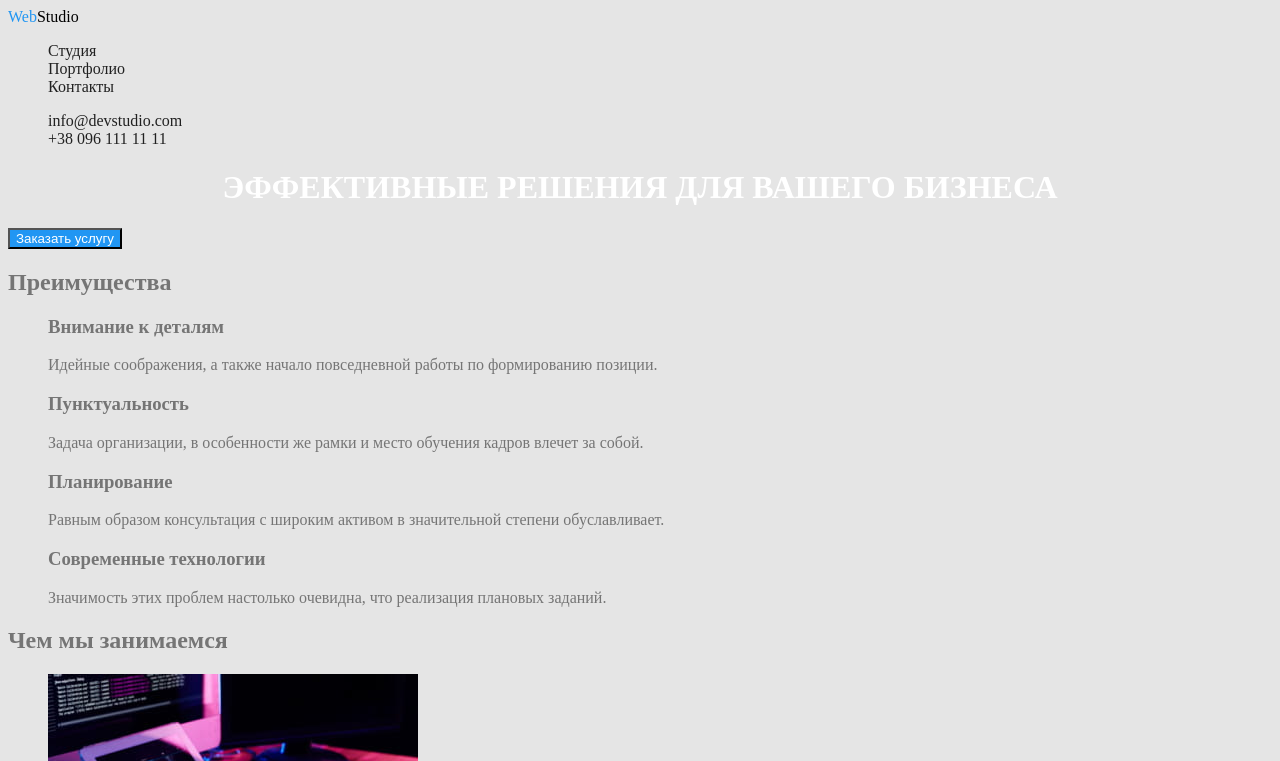
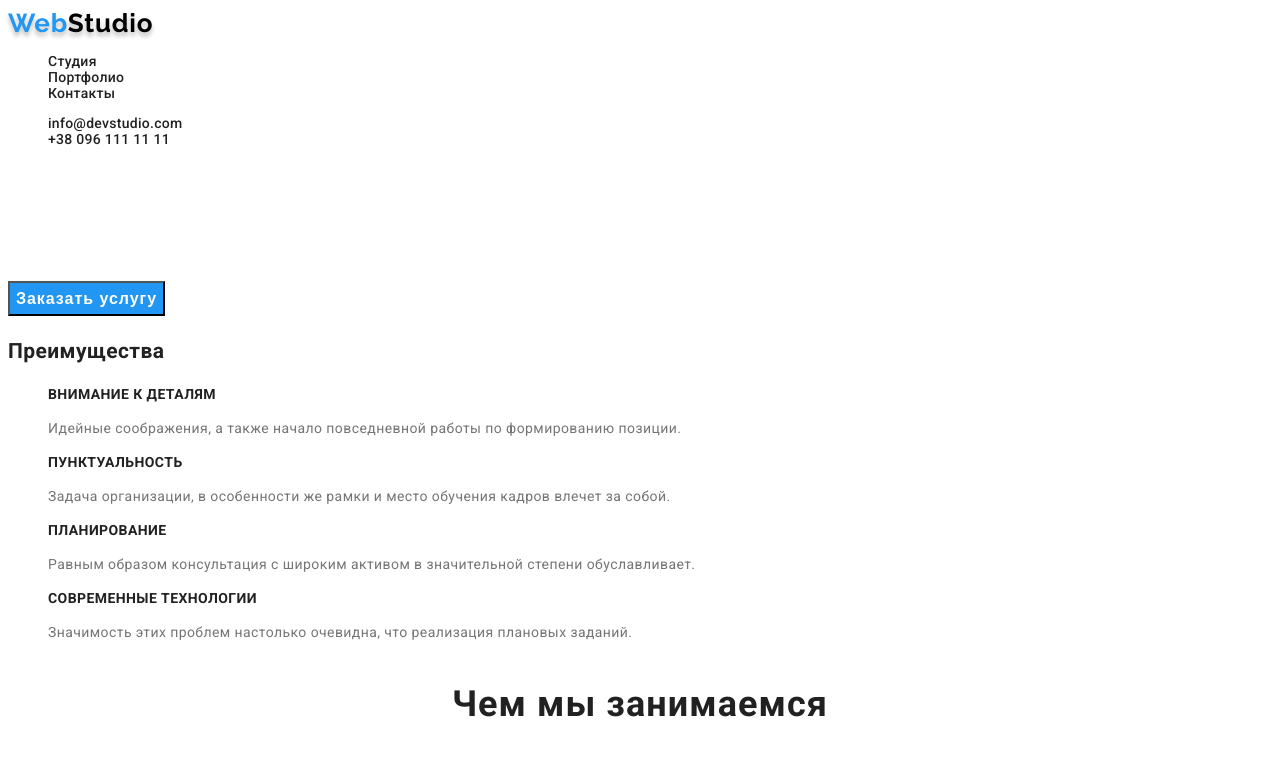
Before and after one commit to b01ma/goit-markup-hw-02, a plain HTML site: page index.html in a window 1280 px wide. Shown: the top 761 px of the page. Drawn offline with Linux system fonts and the light colour scheme.

Commit message:
css created. color and fonts are adjusted

```diff
--- a/css/styles.css
+++ b/css/styles.css
@@ -1,5 +1,5 @@
 /*
-Основной цвет фона #E5E5E5
+Основной цвет фона #FFFFFF
 Цвет фона подвала сайта и Героя #2F303A
 Основной цвет текста - #757575
 Вторичный цвет текста- #212121
@@ -9,11 +9,12 @@
 Логотип хэдер #2196F3 и #000000
 Тень логотипа - #000000
 Кнопка героя: фот - #2196F3 текст - #FFFFFF
-
+Футер фон - ##2F303A
  */
 
+/* Основные переменные */
 :root {
-  --main-bg-color: #e5e5e5;
+  --main-bg-color: #ffffff;
   --button-bg-color: #2196f3;
   --footer-bg-color: #2f303a;
   --primary-text-color: #757575;
@@ -22,52 +23,151 @@
   --button-text-color: #ffffff;
 }
 
+/* Основные параметры применяемые для наибольшего числа элементов */
 body {
   background-color: var(--main-bg-color);
   color: var(--primary-text-color);
+  list-style: none;
+  font-family: "Roboto", sans-serif;
+  font-weight: 400;
+  font-size: 14px;
+  line-height: 1.71;
+  letter-spacing: 0.03em;
 }
 
-.logo {
-  text-shadow: 0px 4px 4px (0, 0, 0, 0.25);
-}
-.logo-span {
-  color: #2196f3;
+/* Основной цвет оглавлений */
+h1,
+h2,
+h3,
+h4,
+h5,
+h6 {
+  color: var(--secondary-text-color);
 }
 
-header .logo {
-  color: #000000;
-}
-
-footer .logo {
-  color: #ffffff;
-}
-
+/* Общее оформление списков */
 .list {
   list-style: none;
 }
 
+/* Общее оформление ссылок */
 .link {
   text-decoration: none;
   color: var(--secondary-text-color);
 }
 
+/* Псевдоклассы для всех ссылок */
 .link:hover,
 .link:focus {
   color: var(--accent-text-color);
 }
 
-.telephone {
-  text-shadow: 0px 4px 4px (0, 0, 0, 0.25);
+/* Логотип */
+.logo {
+  color: #2196f3;
+  text-shadow: 0px 4px 4px rgba(0, 0, 0, 0.25);
+  font-family: "Raleway", sans-serif;
+  font-weight: 700;
+  font-size: 26px;
+  line-height: 1.2;
+  letter-spacing: 0.03em;
+}
+/* Цвет логотипа в хэдере */
+header .logo-span {
+  color: #000000;
+}
+
+/* Панель навигации */
+.nav-list,
+.contact-list {
+  font-weight: 500;
+  font-size: 14px;
+  line-height: 1.14;
+  letter-spacing: 0.02em;
+}
+
+.nav-contacts .footer-contacts {
+  text-shadow: 0px 4px 4px rgba(0, 0, 0, 0.25);
+}
+
+/* Герой */
+.hero {
 }
 
 .hero-heading {
   color: #ffffff;
+  font-weight: 900;
+  font-size: 44px;
+  line-height: 1.36;
+  text-align: center;
+  letter-spacing: 0.06em;
   text-transform: uppercase;
-  text-align: center;
 }
 
 .hero-button {
   color: var(--button-text-color);
   background-color: var(--button-bg-color);
   cursor: pointer;
+  font-weight: 700;
+  font-size: 16px;
+  line-height: 1.85;
+  text-align: center;
+  letter-spacing: 0.06em;
 }
+
+/* Преимущества */
+.advantage h3 {
+  font-weight: 700;
+  font-size: 14px;
+  line-height: 1.14;
+  letter-spacing: 0.03em;
+  text-transform: uppercase;
+}
+
+/* О компании */
+.about h2,
+.team h2 {
+  font-weight: 700;
+  font-size: 36px;
+  line-height: 1.67;
+  text-align: center;
+  letter-spacing: 0.03em;
+}
+
+/* Команда компании - нет оформления на данном этапе */
+
+/* Портфолио */
+.portfolio-button {
+  color: var(--secondary-text-color);
+  font-weight: 500;
+  font-size: 16px;
+  line-height: 1.63;
+  text-align: center;
+  letter-spacing: 0.03em;
+}
+
+.portfolio-button:hover,
+.porfolio-button:focus {
+  background-color: var(--button-bg-color);
+  color: #ffffff;
+}
+
+/* Подвал сайта */
+.footer {
+  background-color: #2f303a;
+}
+
+.address {
+  color: #ffffff;
+  font-style: normal;
+}
+
+/* Цвет части логотипа подвала сайта */
+footer .logo-span {
+  color: #ffffff;
+}
+
+.footer-contacts {
+  text-shadow: 0px 4px 4px rgba(0, 0, 0, 0.25);
+  color: rgba(255, 255, 255, 0.6);
+}
--- a/index.html
+++ b/index.html
@@ -7,16 +7,19 @@
     <meta name="viewport" content="width=device-width, initial-scale=1.0">
     <title>Домашняя работа №2</title>
     <link rel="stylesheet" href="./css/styles.css">
+    <style>
+        @import url('https://fonts.googleapis.com/css2?family=Raleway:wght@700&family=Roboto:wght@400;500;700&display=swap');
+    </style>
 </head>
 
 <body>
     <!-- Хедер веб сайта -->
     <header>
-        <a class="link logo" href="./index.html"><span class="logo-span">Web</span>Studio</a>
+        <a class="link logo" href="./index.html">Web<span class="logo-span link">Studio</span></a>
 
         <!-- Навигация  -->
         <nav class="nav">
-            <ul class="list">
+            <ul class="nav-list list">
                 <li>
                     <a class="link" href="">Студия</a>
                 </li>
@@ -30,13 +33,13 @@
         </nav>
 
         <!-- Контакты -->
-        <div>
-            <ul class="list">
+        <div class="nav-contacts">
+            <ul class="contact-list list">
                 <li>
-                    <a class="link" href="">info@devstudio.com</a>
+                    <a class="link contacts" href="">info@devstudio.com</a>
                 </li>
                 <li>
-                    <a class="link telephone" href="">+38 096 111 11 11</a>
+                    <a class="link contacts" href="">+38 096 111 11 11</a>
                 </li>
             </ul>
         </div>
@@ -46,13 +49,15 @@
     <!-- Основной контент сайта -->
     <main>
         <!-- Герой -->
-        <h1 class="hero-heading" >ЭФФЕКТИВНЫЕ РЕШЕНИЯ ДЛЯ ВАШЕГО БИЗНЕСА</h1>
-        <button class="hero-button" type="button">Заказать услугу</button>
+        <section class="hero">
+            <h1 class="hero-heading">ЭФФЕКТИВНЫЕ РЕШЕНИЯ ДЛЯ ВАШЕГО БИЗНЕСА</h1>
+            <button class="hero-button" type="button">Заказать услугу</button>
+        </section>
 
         <!-- Преимущества -->
-        <section>
-            <h2>Преимущества</h2>
-            <ul class="list">
+        <section class="advantage">
+            <h2 class="heading">Преимущества</h2>
+            <ul class="advantage-list list">
                 <li>
                     <h3>Внимание к деталям</h3>
                     <p>Идейные соображения, а также начало повседневной работы по формированию позиции.</p>
@@ -73,9 +78,9 @@
         </section>
 
         <!-- О компании -->
-        <section>
-            <h2>Чем мы занимаемся</h2>
-            <ul class="list">
+        <section class="about">
+            <h2 class="heading">Чем мы занимаемся</h2>
+            <ul class="about-list list">
                 <li>
                     <img src="./images/aboutImage1.jpeg" alt="Фото програмиста за работой" width="370">
                 </li>
@@ -89,9 +94,9 @@
         </section>
 
         <!-- Команда компании -->
-        <section>
-            <h2>Наша команда</h2>
-            <ul class="list">
+        <section class="team" >
+            <h2 class="heading">Наша команда</h2>
+            <ul class="team-list list">
                 <li>
                     <img src="./images/teamcard1.jpeg" alt="Фото Игоря Демянова" width="270">
                 </li>
@@ -109,17 +114,17 @@
     </main>
 
     <!-- Подвал веб сайта -->
-    <footer>
-        <a class="link logo" href="./index.html"><span class="logo-span">Web</span>Studio</a>
-        <ul class="list">
+    <footer class="footer">
+        <a class="link logo" href="./index.html">Web<span class="logo-span link">Studio</span></a>
+        <ul class="fotter-list list">
             <li>
-                <address>г. Киев, пр-т Леси Украинки, 26</address>
+                <address class="address">г. Киев, пр-т Леси Украинки, 26</address>
             </li>
             <li>
-                <a class="link" href="">info@example.com</a>
+                <a class="link footer-contacts" href="">info@example.com</a>
             </li>
             <li>
-                <a class="link telephone" href="">+38 099 111 11 11</a>
+                <a class="link footer-contacts" href="">+38 099 111 11 11</a>
             </li>
         </ul>
 
```
Also changed, not shown: portfolio.html (+20 -21 lines).
